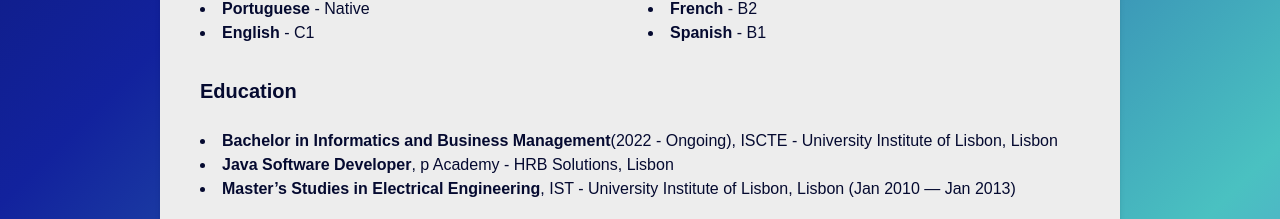
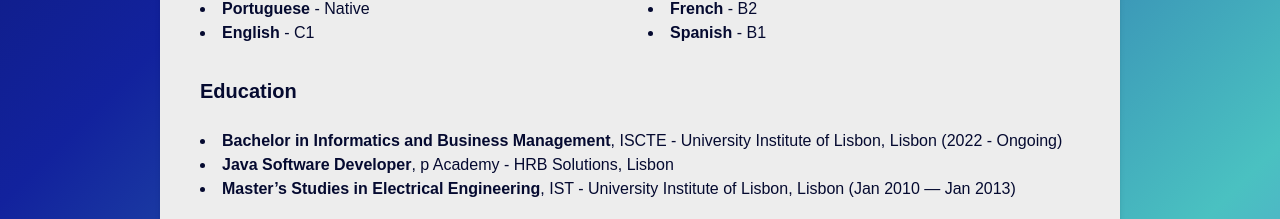
Before and after one commit to maisafari/mariza-app, a Next.js app: page / in a window 1280 px wide. Shown: the part 2237-2456 px from the top of the page. Built offline with nearby package versions, Linux system fonts and the light colour scheme.

Commit message:
small text change

```diff
--- a/src/app/page.tsx
+++ b/src/app/page.tsx
@@ -136,8 +136,8 @@ export default function Home() {
             <h3 className="text-xl font-semibold">Education</h3>
             <ul className="list-disc list-inside">
               <li>
-                <strong>Bachelor in Informatics and Business Management</strong>
-                (2022 - Ongoing), ISCTE - University Institute of Lisbon, Lisbon
+                <strong>Bachelor in Informatics and Business Management</strong>, ISCTE - University
+                Institute of Lisbon, Lisbon (2022 - Ongoing)
               </li>
                <li><strong>Java Software Developer</strong>, p Academy - HRB Solutions, Lisbon</li>
               <li>
```
